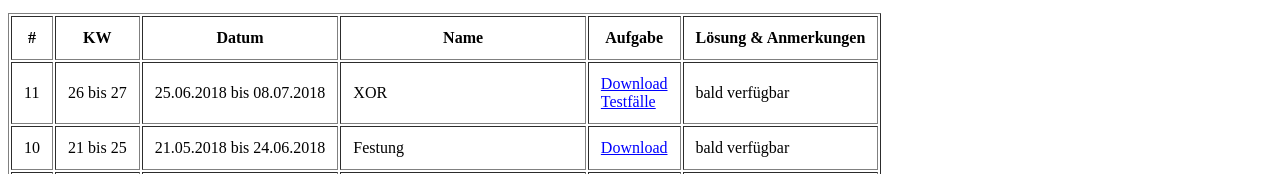
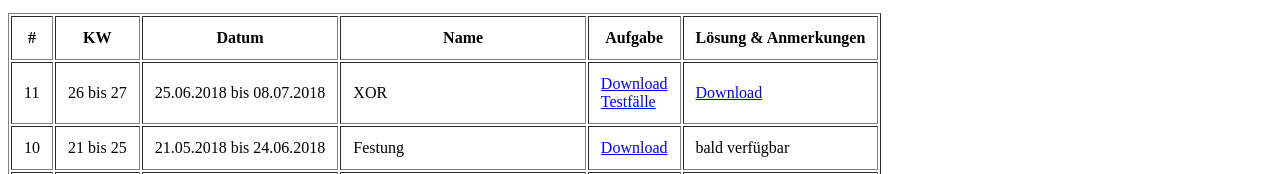
Before and after one commit to itag-goethe/itag-goethe.github.io, a plain HTML site: page index.html in a window 1280 px wide. Shown: the part 200-374 px from the top of the page. Drawn offline with Linux system fonts and the light colour scheme.

Commit message:
[+] solution to problem 11 (xor)

```diff
--- a/index.html
+++ b/index.html
@@ -56,7 +56,7 @@
                     <td>25.06.2018 bis 08.07.2018</td>
                     <td>XOR</td>
                     <td><a href="problems/prob11-xor.pdf">Download</a><br><a href="xor/index.html">Testfälle</a></td>
-                    <td>bald verfügbar</td>
+                    <td><a href="solutions/sol11-xor.pdf">Download</a></td>
                 </tr>
                 <tr>
                     <td>10</td>
```
Also changed, not shown: 1 other file.
